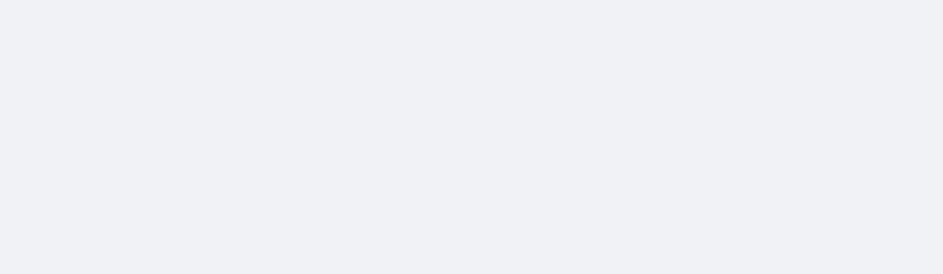
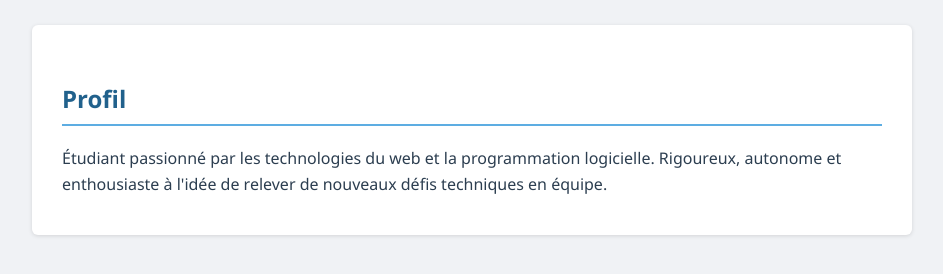
Before and after one commit to vinceaguegue59-hub/mon-cv, a plain HTML site: page index.html in a window 1280 px wide. Shown: the whole page, without its empty margins (168-1111 px from the left). Drawn offline with Linux system fonts and the light colour scheme.

Commit message:
mise en place de la section description

```diff
--- a/index.html
+++ b/index.html
@@ -7,6 +7,11 @@
     <link rel="stylesheet" href="style.css">
 </head>
 <body>
-
+    <div class="container">
+        <section id="description">
+            <h2>Profil</h2>
+            <p>Étudiant passionné par les technologies du web et la programmation logicielle. Rigoureux, autonome et enthousiaste à l'idée de relever de nouveaux défis techniques en équipe.</p>
+        </section>
+    </div>
 </body>
 </html>
```
